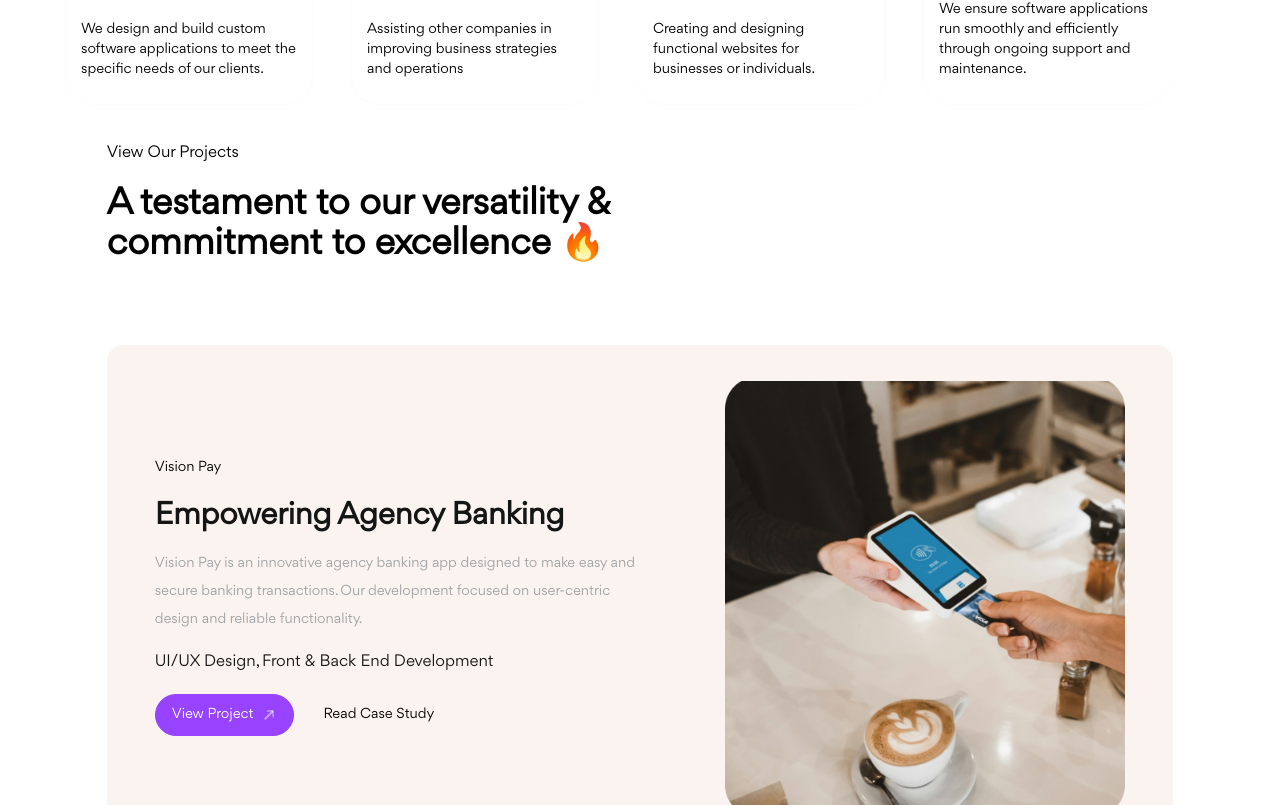
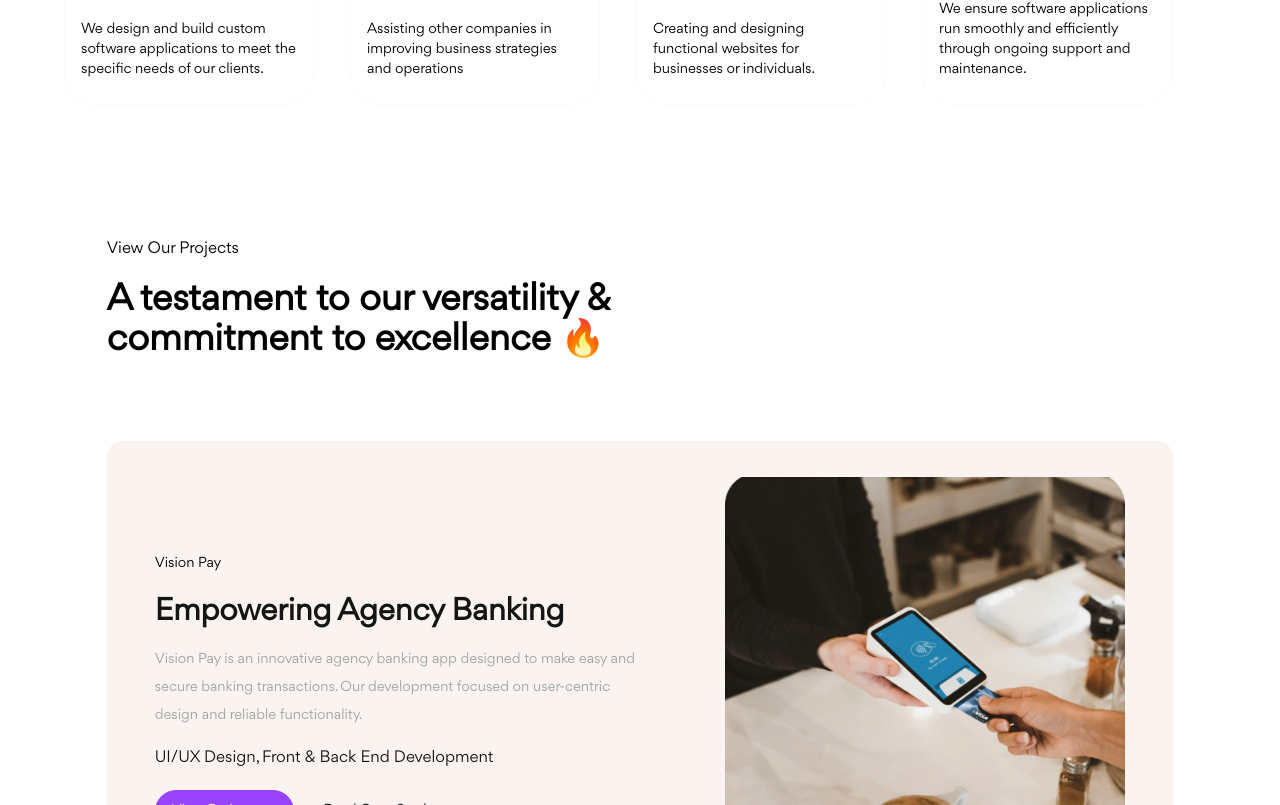
Before and after one commit to emeraldhycient/theDevmechanics, a Next.js app: page / in a window 1280 px wide. Shown: the part 1275-2080 px from the top of the page. Built offline with nearby package versions, Linux system fonts and the light colour scheme.

Commit message:
feat: added padding to the container of project section

```diff
--- a/src/components/templates/project.tsx
+++ b/src/components/templates/project.tsx
@@ -7,7 +7,7 @@ type Props = {};
 
 const Project = (props: Props) => {
 	return (
-		<div className="">
+		<div className="pt-24 pb-20">
 			<div className="w-11/12 md:w-10/12 mx-auto my-0 ">
 				<div className="flex flex-col gap-y-5">
 					<div>
```
